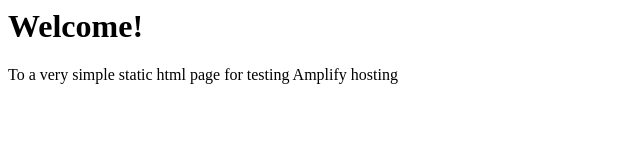
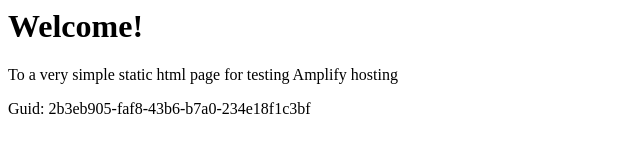
Before and after one commit to aws-aemilia-lhr/Github-PR-Commit-Integration-Test-DoNotTouch-Gith-OKSLNVO2-v1-prod-eu-west-2, a website: page src/index.html in a window 1280 px wide. Shown: the whole page, without its empty margins (0-640 px from the left). Drawn offline with Linux system fonts and the light colour scheme.

Commit message:
commit from integ tests

```diff
--- a/src/index.html
+++ b/src/index.html
@@ -1,3 +1,5 @@
+
+
 <html lang="en">
 
 <head>
@@ -10,6 +12,6 @@
 <body>
     <h1>Welcome!</h1>
     <p>To a very simple static html page for testing Amplify hosting</p>
-</body>
+    <p>Guid: 2b3eb905-faf8-43b6-b7a0-234e18f1c3bf</p></body>
 
 </html>
```
